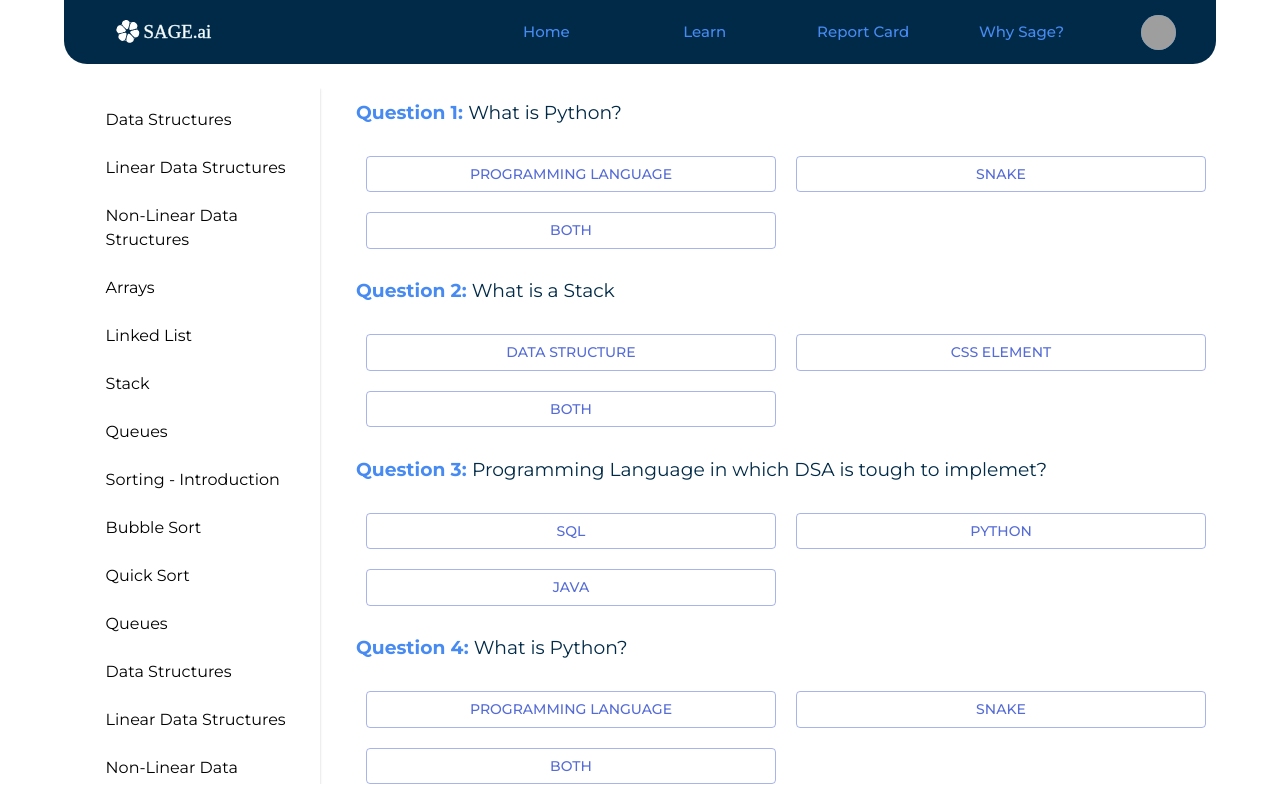
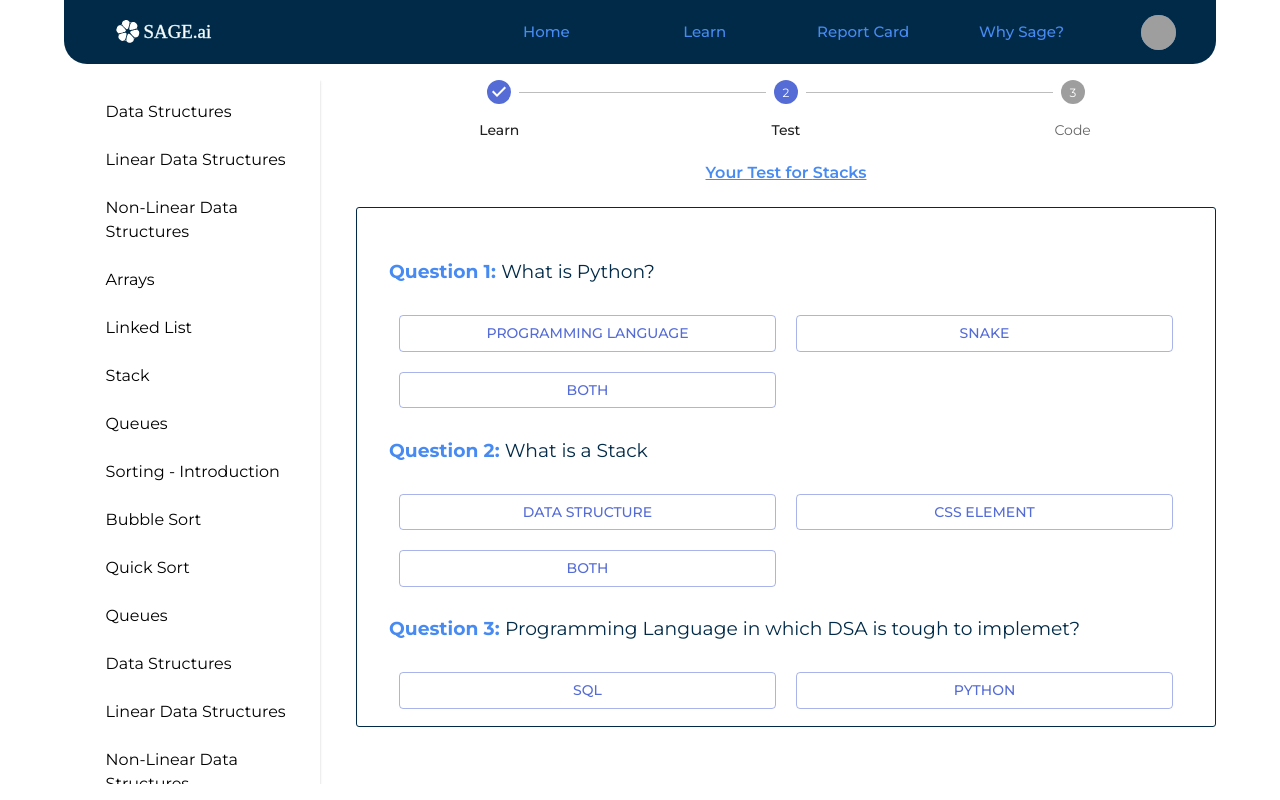
Before and after one commit to Xen14581/GenAIHack, a React (Create React App) app in the folder Frontend/: page /learn/quiz in a window 1280 px wide. Built offline with nearby package versions, Linux system fonts and the light colour scheme; grey boxes are pictures that could not be loaded.

Commit message:
Added Steppers

```diff
--- a/Frontend/src/components/Navbar.jsx
+++ b/Frontend/src/components/Navbar.jsx
@@ -16,7 +16,7 @@ import Button from '@mui/material/Button';
 import Menu from '@mui/material/Menu';
 import MenuItem from '@mui/material/MenuItem';
 import MenuIcon from '@mui/icons-material/Menu';
-import { BorderColor } from '@mui/icons-material';
+import Divider from '@mui/material/Divider';
 
 
 const Navbar = (props) => {
@@ -146,8 +146,16 @@ const Navbar = (props) => {
                             >
                                 {navItems.map((item, index) => {
                                     return (<MenuItem key={index} id={item.name} onClick={handleRoute} disableRipple>
-                                    {item.name}
-                                    </MenuItem>)
+                                    <Grid2 container sx={{width: "max-content", maxWidth: "200px"}}>
+                                      <Grid2 item size={{xs : 12}}>
+                                        {item?.name}
+                                      </Grid2>
+                                      <Grid2 item size={{xs : 12}}>
+                                        <Divider sx={{border: "1px solid #fff"}}/>
+                                      </Grid2>
+                                    </Grid2>
+                                    </MenuItem>
+                                    )
                                 })}
                             </StyledMenu>
                             </>
--- /dev/null
+++ b/Frontend/src/components/Stepper.jsx
@@ -0,0 +1,25 @@
+import * as React from 'react';
+import Box from '@mui/material/Box';
+import Stepper from '@mui/material/Stepper';
+import Step from '@mui/material/Step';
+import StepLabel from '@mui/material/StepLabel';
+
+const steps = [
+    {name : 'Learn', route: '/learn'},
+    {name: 'Test', route: '/learn/quiz'},
+    {name: 'Code', route: '/learn/code'}
+];
+
+export default function StepperComponent(props) {
+  return (
+    <Box sx={{ width: '100%' }}>
+      <Stepper activeStep={props.stage} alternativeLabel>
+        {steps.map((item, index) => (
+          <Step key={index}>
+            <StepLabel>{item.name}</StepLabel>
+          </Step>
+        ))}
+      </Stepper>
+    </Box>
+  );
+}
--- a/Frontend/src/pages/quiz.jsx
+++ b/Frontend/src/pages/quiz.jsx
@@ -3,7 +3,8 @@ import SideBar from "../components/Sidebar";
 import { Grid2 } from "@mui/material";
 import {ReactComponent as Lock} from "../assets/quiz/locked.svg";
 import Button from '@mui/material/Button';
-
+import CheckCircleOutlineIcon from '@mui/icons-material/CheckCircleOutline';
+import StepperComponent from '../components/Stepper';
 
 
 const Quiz=()=>{
@@ -80,15 +81,21 @@ const Quiz=()=>{
     // Returning template
     return(
         <>
-        <Grid2 container id="Quiz-Main-Container" spacing={2} alignItems={window.innerWidth < 1000 ? "flex-start" : "center"} sx={{minWidth: "100%", height:"92vh", overflowX: 'hidden', overflowY: 'hidden'}}>
+        <Grid2 container id="Quiz-Main-Container" spacing={2} alignContent={window.innerWidth < 1000 ? "flex-start" : "center"} sx={{minWidth: "100%", height:"92vh", overflowX: 'hidden', overflowY: 'hidden'}}>
           <Grid2 container id="Quiz-Sidebar-Container" item size={{xs: 12, md:3}} sx={window.innerWidth < 1000 ? {display: 'flex', justifyContent: 'center', overflowX: 'hidden', overflowY: 'hidden'} : {overflowX: 'hidden', overflowY: 'hidden', padding: 0}}>
             <SideBar />
           </Grid2>
-          <Grid2 container id="Quiz-Content-Container" item size = {{xs: 12, md:  9}} alignItems={topicDetails?.quiz ? "flex-start" : "flex-start"} sx={window.innerWidth < 1000 ? {height: 'max-content', maxHeight: "92vh", overflowY: 'hidden', overflowX: 'hidden'} : {height: "100%", maxHeight: "92vh", overflowY: 'hidden', overflowX: 'hidden'}} spacing={1}>
+          <Grid2 container id="Quiz-Content-Container" item size = {{xs: 12, md:  9}} alignContent={topicDetails?.quiz ? "flex-start" : "flex-start"} sx={window.innerWidth < 1000 ? {height: 'max-content', maxHeight: "92vh", overflowY: 'hidden', overflowX: 'hidden'} : {height: "100%", maxHeight: "92vh", overflowY: 'hidden', overflowX: 'hidden'}} spacing={window.innerWidth > 1000? 0 : 2}>
             {topicDetails?.quiz ?
             <>
+              <Grid2 item size={{xs: 12}}  sx={window.innerWidth > 1000 ? {height: 'max-content', maxHeight: "10vh", scrollY: 'hidden'}: {height: "max-content", maxHeight: "10vh", padding: '5px'}}>
+                  <StepperComponent stage={1} />
+              </Grid2>
+              {window.innerWidth > 1000 ? (<Grid2 item size={{xs: 12}}  sx={window.innerWidth > 1000 ? {height: 'max-content', maxHeight: "10vh"}: {height: "max-content", maxHeight: "10vh", padding: '2em'}}>
+                <h4 style={window.innerWidth > 1000 ? { textAlign:'center', textDecoration:'underline', fontWeight: 600, color: "#478BF2"} : { textAlign:'center', textDecoration:'underline', fontWeight: 600, color: "#478BF2", margin:0, padding:0}}>Your Test for {topicDetails?.topic_name}</h4>
+              </Grid2>) : <></>}
+              <Grid2 container item size={{xs: 12}} sx={window.innerWidth > 1000 ? {border: "1px solid #002A47", borderRadius: '3px', display: 'flex', justifyContent: 'center', textAlign:'center', color: '#002A47', height: 'max-content', maxHeight: "65vh", overflowY:'scroll', overflowX: 'hidden', padding:"2em", paddingBottom: "10vh"}: {border: "1px solid #002A47", borderRadius: '5px', display: 'flex', justifyContent: 'center', textAlign:'center', color: '#002A47', height: 'max-content', maxHeight: "55vh", overflowY:'scroll',padding: '1em', paddingBottom: "12.5vh", overflowX: 'hidden'}}>
 
-              <Grid2 container item size={{xs: 12}} sx={window.innerWidth > 1000 ? {display: 'flex', justifyContent: 'center', textAlign:'center', color: '#002A47', height: 'max-content', maxHeight: "90vh", overflowY:'scroll', overflowX: 'hidden'}: {display: 'flex', justifyContent: 'center', textAlign:'center', color: '#002A47', height: 'max-content', maxHeight: "75vh", overflowY:'scroll', overflowX: 'hidden'}}>
               {answers.map((item, index)=>{
                   return(<Grid2 container item key={index}  spacing={0}  size={{xs: 12}} sx={{display: 'flex', justifyContent: 'flex-start', textAlign:'left', color: '#478BF2'}}>
                     <Grid2 item size={{xs: 12}}>
@@ -114,6 +121,9 @@ const Quiz=()=>{
                   </Grid2>)
               })
               }
+               <Grid2 item size={{xs: 12}} sx={{padding:"5vh"}}>
+                    <Button variant="contained" color="success" startIcon={<CheckCircleOutlineIcon />}>Evaluate</Button>
+              </Grid2>
               </Grid2>
 
             </>:
```
